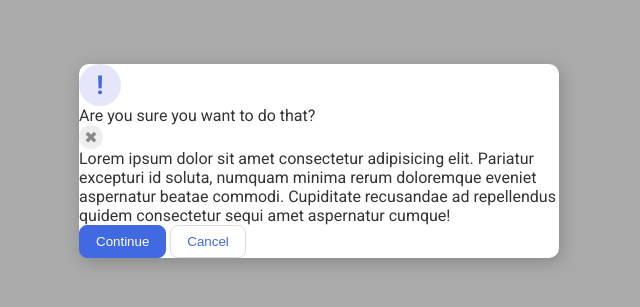
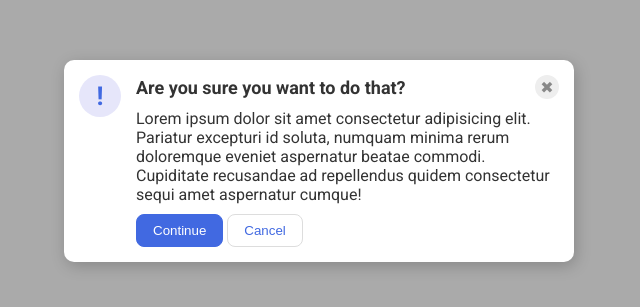
Before and after one commit to rickmed/The-Odin-Project, a plain HTML site: page css-exercises/flex/05-flex-modal/index.html in a window 1280 px wide. Shown: the part 239-546 px from the top of the page, without its empty margins (321-961 px from the left). Drawn offline with Linux system fonts and the light colour scheme.

Commit message:
Add flex-5 css solution

```diff
--- a/css-exercises/flex/05-flex-modal/index.html
+++ b/css-exercises/flex/05-flex-modal/index.html
@@ -10,11 +10,14 @@
   <body>
     <div class="modal">
       <div class="icon">!</div>
-      <div class="header">Are you sure you want to do that?</div>
-      <div class="close-button">✖</div>
-      <div class="text">Lorem ipsum dolor sit amet consectetur adipisicing elit. Pariatur excepturi id soluta, numquam minima rerum doloremque eveniet aspernatur beatae commodi. Cupiditate recusandae ad repellendus quidem consectetur sequi amet aspernatur cumque!</div>
-      <button class="continue">Continue</button>
-      <button class="cancel">Cancel</button>
+      <div class="content">
+        <div class="header">Are you sure you want to do that?
+          <div class="close-button">✖</div>
+        </div>
+        <div class="text">Lorem ipsum dolor sit amet consectetur adipisicing elit. Pariatur excepturi id soluta, numquam minima rerum doloremque eveniet aspernatur beatae commodi. Cupiditate recusandae ad repellendus quidem consectetur sequi amet aspernatur cumque!</div>
+        <button class="continue">Continue</button>
+        <button class="cancel">Cancel</button>
+      </div>
     </div>
   </body>
 </html>
--- a/css-exercises/flex/05-flex-modal/style.css
+++ b/css-exercises/flex/05-flex-modal/style.css
@@ -20,6 +20,10 @@ body {
   width: 480px;
   border-radius: 10px;
   box-shadow: 2px 4px 16px rgba(0,0,0,.2);
+
+  display: flex;
+  padding: 15px;
+  gap: 15px;
 }
 
 .icon {
@@ -33,6 +37,8 @@ body {
   display: flex;
   align-items: center;
   justify-content: center;
+
+ flex-shrink: 0;
 }
 
 .close-button {
@@ -64,3 +70,16 @@ button.cancel {
   border: 1px solid #ddd;
   color: royalblue;
 }
+
+.header {
+  display: flex;
+  align-items: center;
+  justify-content: space-between;
+  font-weight: bold;
+  font-size: 18px;
+  margin-bottom: 10px;
+}
+
+.text {
+  margin-bottom: 10px;
+}
```
